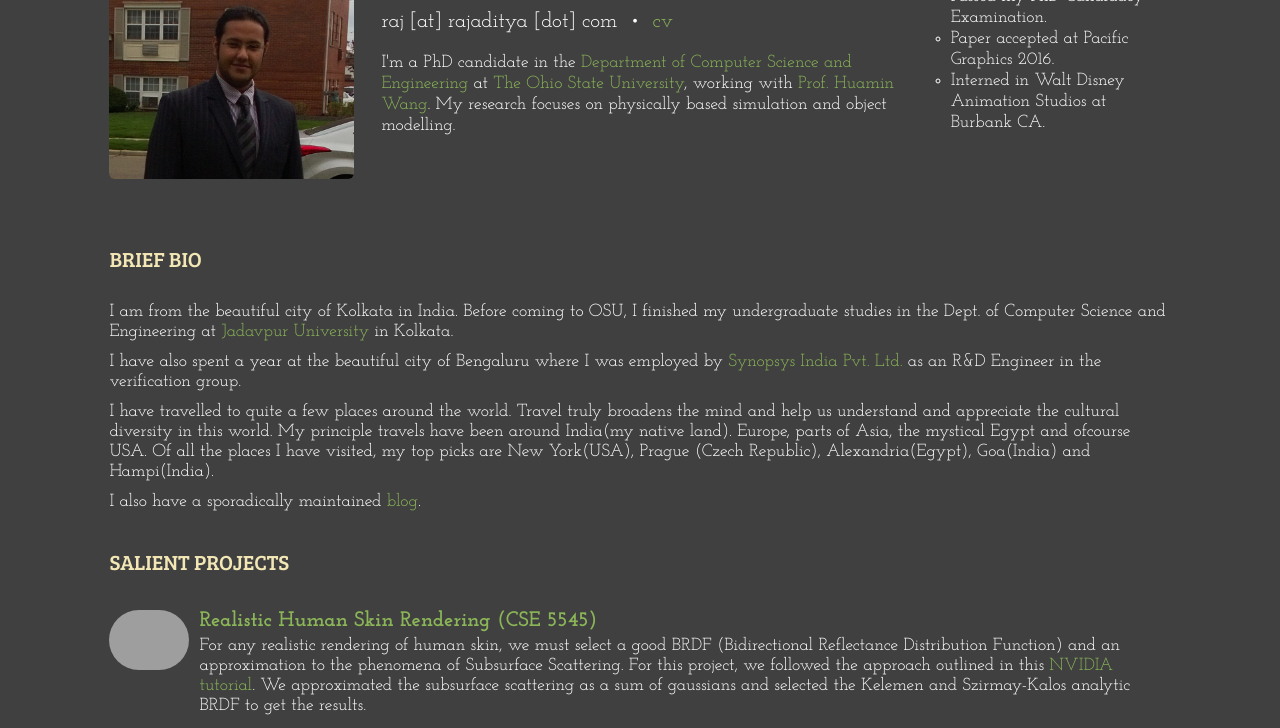
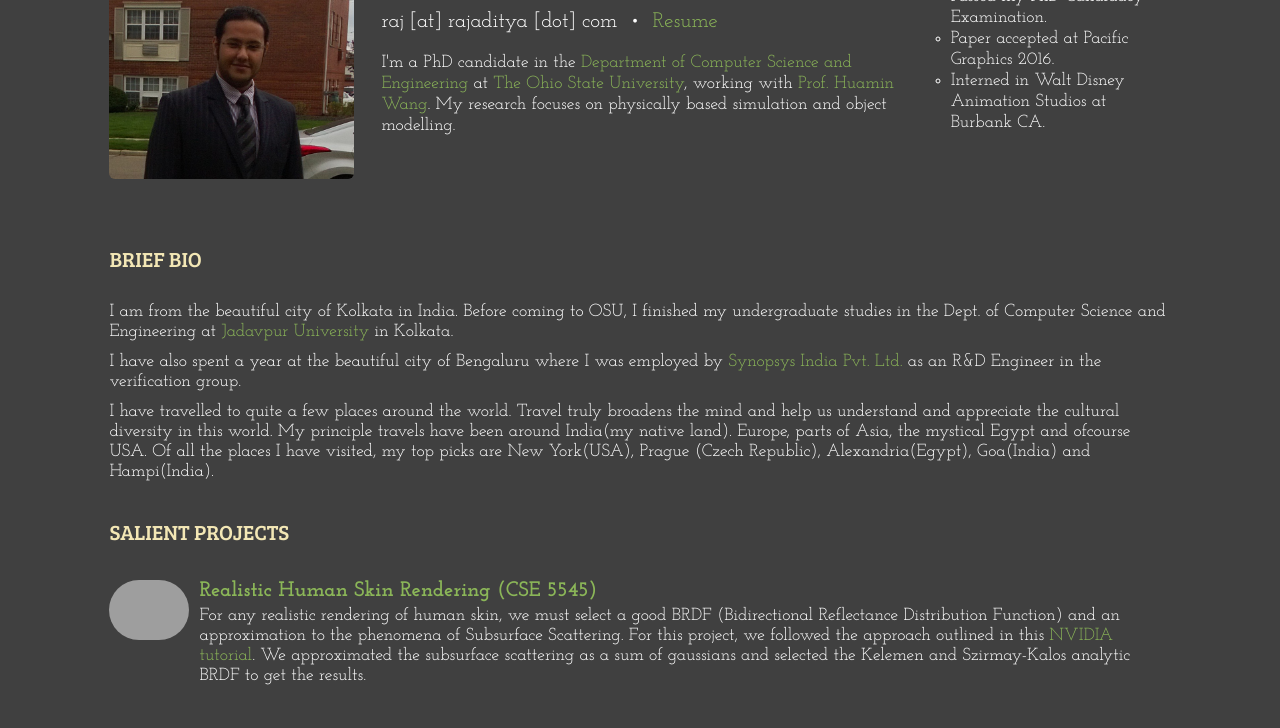
Before and after one commit to rajaditya-m/rajaditya-m.github.io, a plain HTML site: page index.html in a window 1280 px wide. Shown: the part 67-795 px from the top of the page. Drawn offline with nearby package versions, Linux system fonts and the light colour scheme; grey boxes are pictures that could not be loaded.

Commit message:
Change cv to resume

```diff
--- a/index.html
+++ b/index.html
@@ -38,7 +38,7 @@
           <br>
 
           <div>
-            <span class="gentext">raj [at] rajaditya [dot] com &nbsp;&bull;&nbsp;&nbsp;</span><a href="files/cv_rdm.pdf" class="genlink">cv</a>
+            <span class="gentext">raj [at] rajaditya [dot] com &nbsp;&bull;&nbsp;&nbsp;</span><a href="files/cv_rdm.pdf" class="genlink">Resume</a>
           </div>
 
           <br>
@@ -77,8 +77,6 @@
     <p> <span class="gentexts">I have also spent a year at the beautiful city of Bengaluru where I was employed by <a href="http://www.synopsys.com/home.aspx">Synopsys India Pvt. Ltd. </a>as an R&amp;D Engineer in the verification group. </span> </p>
 
     <p><span class="gentexts">I have travelled to quite a few places around the world. Travel truly broadens the mind and help us understand and appreciate the cultural diversity in this world. My principle travels have been around India(my native land). Europe, parts of Asia, the mystical Egypt and ofcourse USA. Of all the places I have visited, my top picks are New York(USA), Prague (Czech Republic), Alexandria(Egypt), Goa(India) and Hampi(India). </span> </p>
-
-    <p> <span class="gentexts">I also have a sporadically maintained <a href="http://rajadityaspeaks.wordpress.com/">blog</a>.</span></p>
 
     <p>&nbsp;</p>
 
```
